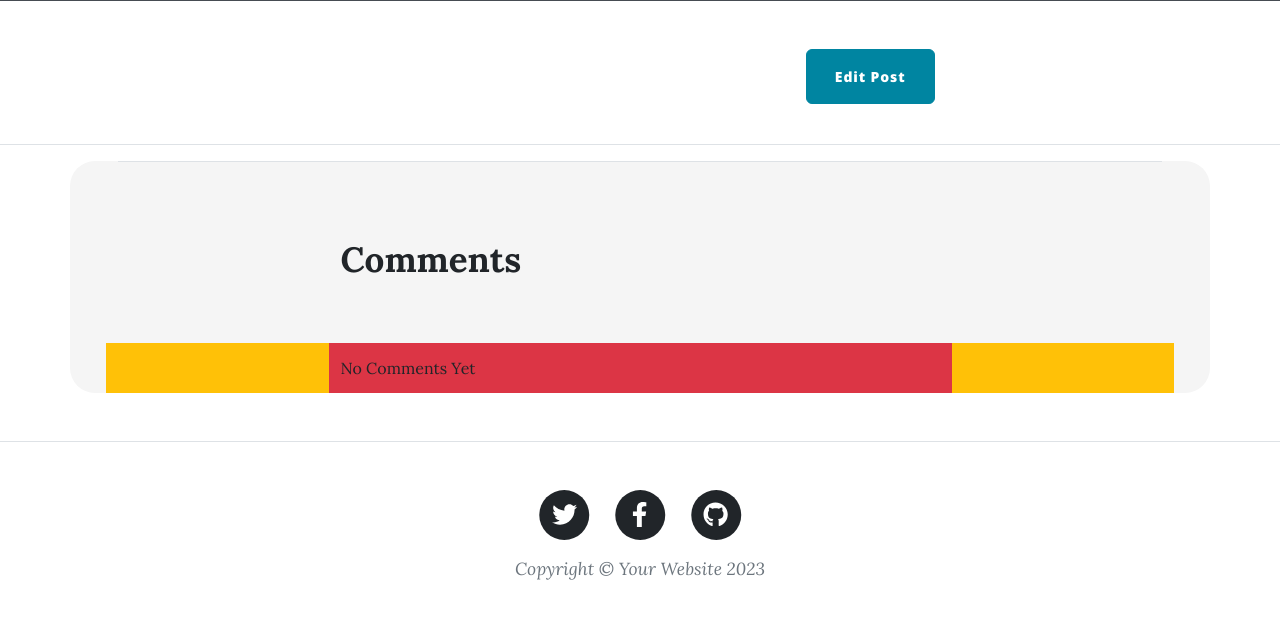
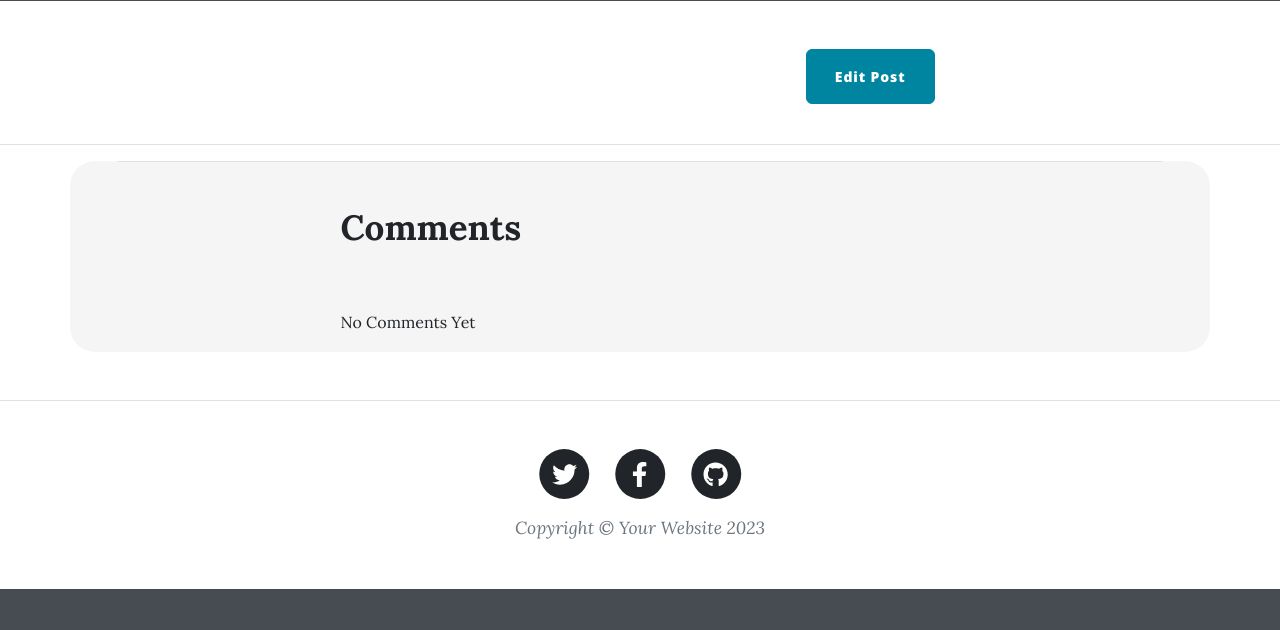
Before and after one commit to parvez-irfan/BlogSite, a Flask app: template templates/post.html in a window 1280 px wide. Shown: the part 453-1083 px from the top of the page. After the commit the page ends 1042 px from the top, so only its background shows below. Run offline with Flask 3, Linux system fonts and the light colour scheme; the template is opened without the code that fills it: values that come from a table or form of the project are taken from there, others are empty; some libraries are stand-ins or nearby versions.

Commit message:
Final Ver.

```diff
--- a/templates/post.html
+++ b/templates/post.html
@@ -89,7 +89,7 @@
     <hr/>
 
     <div class="row d-flex justify-content-center">
-      <div class="col-md-10 col-lg-8 col-xl-7 pt-4 pb-4">
+      <div class="col-md-10 col-lg-8 col-xl-7 py-4  d-flex align-items-center" style="height: 100px;">
         <p style="font-size: 35px;"> <strong>Comments</strong></p>
         </div>
     </div>
@@ -108,13 +108,11 @@
       {% endfor%}
 
     {% else: %}
-        <div class="row d-flex justify-content-center bg-warning">
-          <div class="col-md-12 col-lg-12 col-xl-7  d-flex justify-content-start align-items-center bg-danger" style="height: 50px;">
-              <p style="font-size: 1rem;"> No Comments Yet</p>
+        <div class="row d-flex justify-content-center">
+          <div class="col-md-12 col-lg-12 col-xl-7  d-flex justify-content-start align-items-start mb-4" style="height: 50px;">
+              <p style="font-size: 1rem;"> No Comments Yet </p>
           </div>
-           <!-- <div class="col-md-12 col-lg-12 col-xl-7  d-flex justify-content-start align-items-center bg-danger" style="height: 50px;">
-              <p style="font-size: 1rem;"> No Comments Yet</p>
-          </div> -->
+
         </div>
     {% endif %}
   </div>
```
